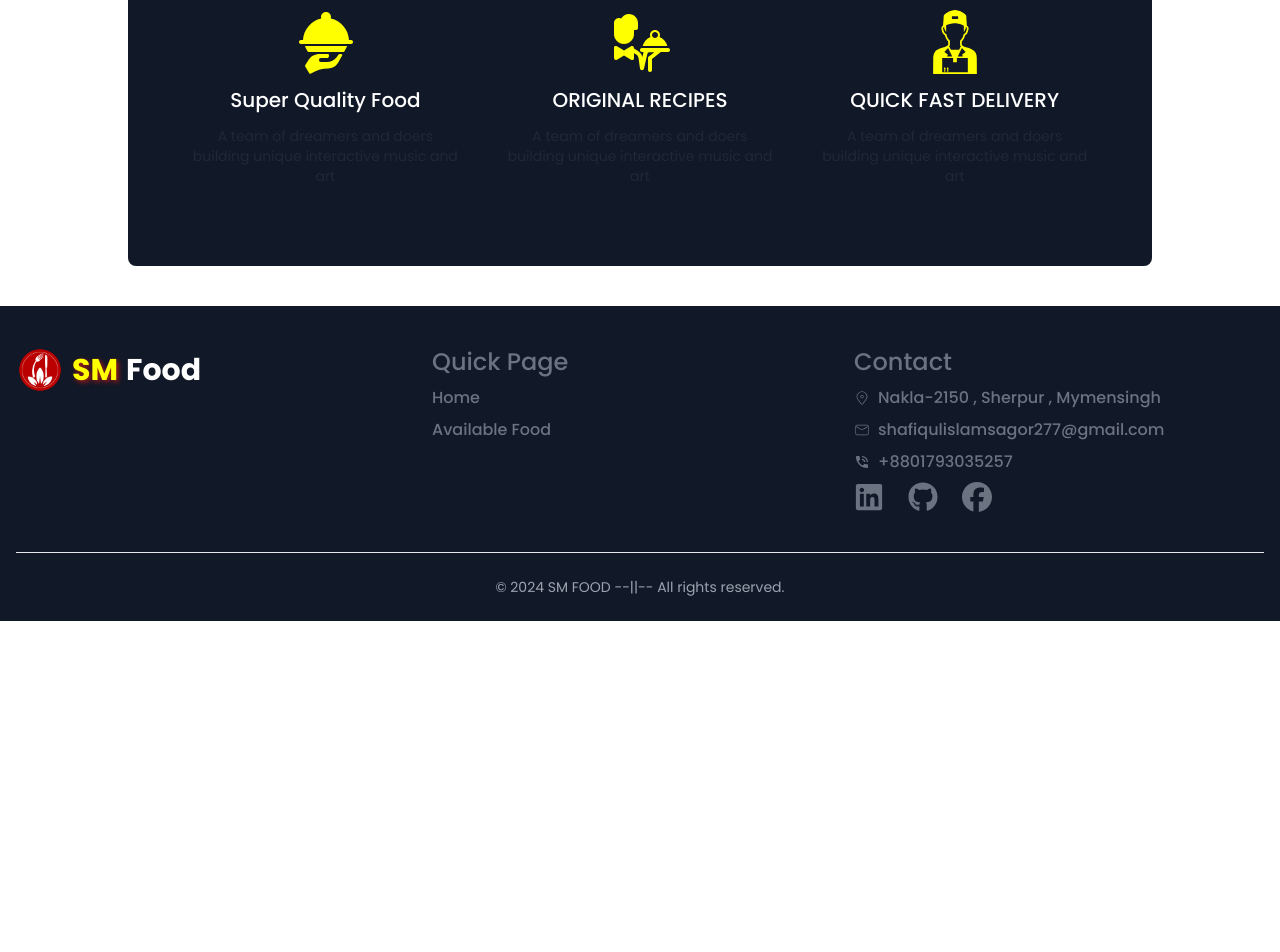
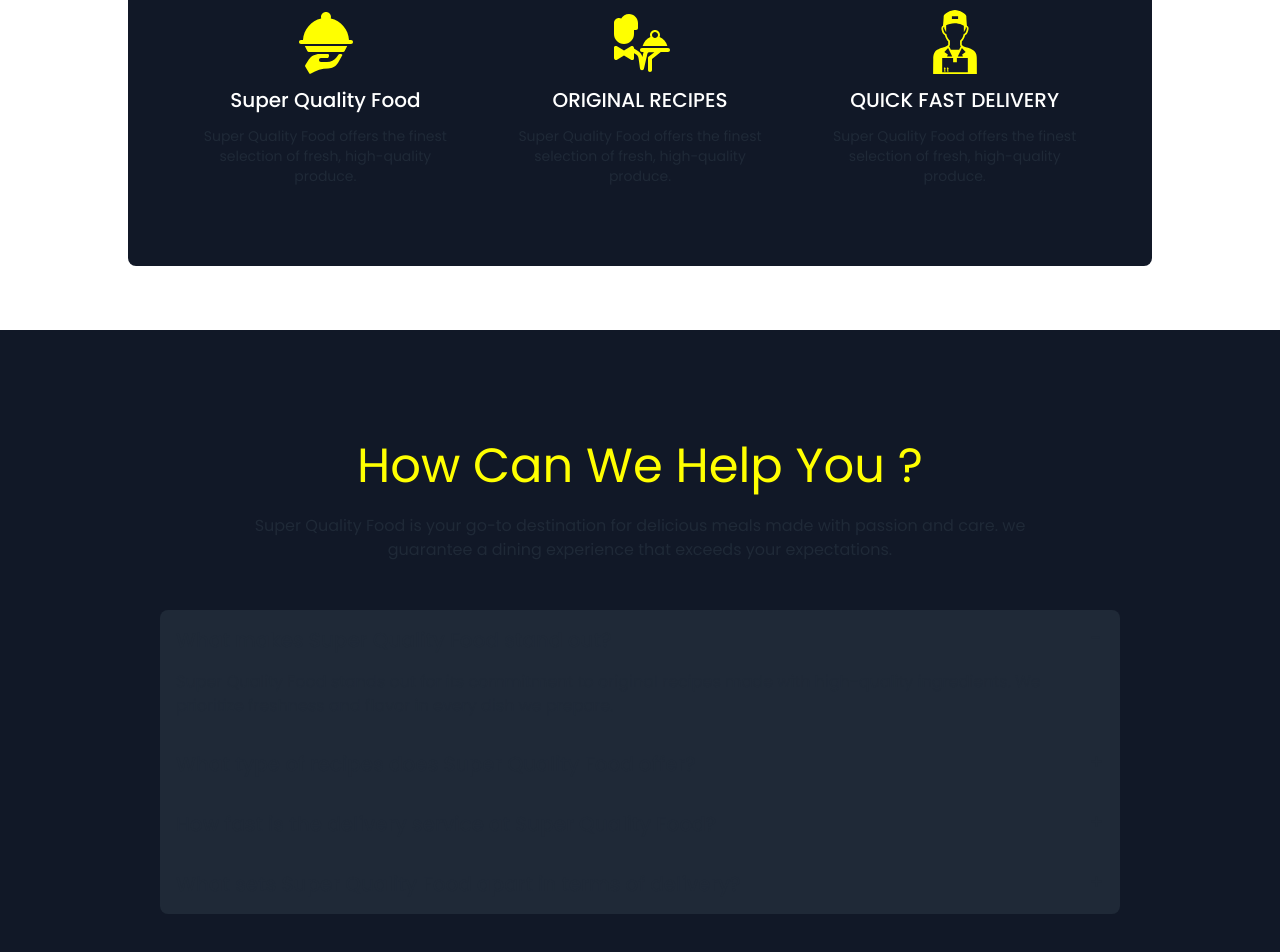
Before and after one commit to shafiqulislamsagor/SM-Food-A11-Client, a React (Vite) app: page / in a window 1280 px wide. Shown: the part 1040-1992 px from the top of the page. Before the commit the page ends 1661 px from the top, so only its background shows below. Built offline with nearby package versions, Linux system fonts and the light colour scheme; no server answers.

Commit message:
assinment completed... next my extra design

```diff
--- a/src/Pages/AvailableFoods.jsx
+++ b/src/Pages/AvailableFoods.jsx
@@ -10,7 +10,7 @@ const AvailableFoods = () => {
     const [FoodCount, setFoodCounts] = useState(0)
     const [current, setcurrent] = useState(1)
     const [filter, setFilter] = useState('')
-    const [search,setSearch] = useState('')
+    const [search, setSearch] = useState('')
 
     // Food All data
     const FoodData = async () => {
@@ -18,13 +18,13 @@ const AvailableFoods = () => {
         return data;
     }
 
-    const parpage = 9 ;
+    const parpage = 9;
 
 
 
     const { data: AllFood = [], isLoading } = useQuery({
         queryFn: () => FoodData(),
-        queryKey: ['food', current, parpage, filter,search]
+        queryKey: ['food', current, parpage, filter, search]
     })
 
 
@@ -44,15 +44,21 @@ const AvailableFoods = () => {
     const filterClick = e => {
         setFilter(e.target.value)
     }
-    const searchBtn = e =>{
+    const searchBtn = e => {
         e.preventDefault()
 
         setSearch(e.target.search.value);
     }
 
-    const resetButton = () =>{
+    const resetButton = () => {
         setSearch('')
         setFilter('')
+    }
+
+    const [column , setColumn] = useState(true)
+
+    const columnHandle = () =>{
+        setColumn(!column)
     }
 
     // console.log(current);
@@ -75,13 +81,13 @@ const AvailableFoods = () => {
     /></div>
     return (
         <div>
-            <div className="flex flex-col md:flex-row justify-evenly items-center gap-10 my-8">
+            <div className="flex flex-col md:flex-row justify-evenly items-center gap-8 md:gap-4 lg:gap-10 my-8">
                 <div >
                     <div className="w-80 border rounded-lg">
                         <form onSubmit={searchBtn} className="relative flex" >
-                            <div  className="relative">
+                            <div className="relative">
                                 <input name="search" className="py-3 pe-20 ps-4 block text-white w-full border-gray-200 rounded-lg text-sm focus:border-green-500 focus:ring-green-500 disabled:opacity-50 disabled:pointer-events-none rounded-e-none dark:bg-neutral-900 dark:border-green-700 dark:text-white dark:placeholder-neutral-500 dark:focus:ring-green-600" type="text" placeholder="Type a Food name" />
-                                <div  className="absolute inset-y-0 end-0 flex items-center pointer-events-none z-20 pe-3.5">
+                                <div className="absolute inset-y-0 end-0 flex items-center pointer-events-none z-20 pe-3.5">
                                     <svg className="flex-shrink-0 size-4 text-gray-400 dark:text-white/60" xmlns="http://www.w3.org/2000/svg" width="24" height="24" viewBox="0 0 24 24" fill="none" stroke="currentColor" strokeWidth="2" strokeLinecap="round" strokeLinejoin="round">
                                         <circle cx="11" cy="11" r="8"></circle>
                                         <path d="m21 21-4.3-4.3"></path>
@@ -104,11 +110,17 @@ const AvailableFoods = () => {
                     <option value='less time'>Expire Date Less time</option>
                     <option value='more time'>Expire Date more time</option>
                 </select>
+                <div className="flex gap-3">
                     <button onClick={resetButton} className="btn bg-[#ad1a19] hover:bg-[#851b1b] text-white">Reset All</button>
+                </div>
+            </div>
+            <div className="flex flex-col md:flex-row justify-evenly items-center md:gap-4 lg:gap-10 my-8">
+
+                <button onClick={columnHandle} className="btn bg-[#ad1a19] hover:bg-[#851b1b] text-white">Column : {column ? 2 : 3}</button>
             </div>
             <div className="w-[95%] mx-auto">
                 <h2 className="text-2xl md:text-3xl lg:text-4xl font-medium"><span className="text-[#ff0] textLayer"> Available</span> Foods Page : {current}</h2>
-                <div className="grid grid-cols-1 md:grid-cols-2 lg:grid-cols-3 gap-5 my-10">
+                <div className={column ? 'grid grid-cols-1 md:grid-cols-2 lg:grid-cols-3 gap-5 my-10' : 'grid grid-cols-1 md:grid-cols-2 gap-5 my-10'}>
                     {
                         AllFood.map((single, id) => <AvailableCard card={single} key={id} />)
                     }
--- a/src/Pages/Home.jsx
+++ b/src/Pages/Home.jsx
@@ -2,6 +2,7 @@
 import Banner from '../components/Banner';
 import FeatureFood from '../components/FeatureFood';
 import FoodMarque from '../components/FoodMarque';
+import FoodQuility from '../components/FoodQuility';
 import FoodServes from '../components/FoodServes';
 
 const Home = () => {
@@ -11,6 +12,7 @@ const Home = () => {
             <FeatureFood/>
             <FoodMarque/>
             <FoodServes/>
+            <FoodQuility/>
         </div>
     );
 };
--- /dev/null
+++ b/src/components/FoodQuility.jsx
@@ -0,0 +1,53 @@
+
+
+const FoodQuility = () => {
+    return (
+        <div className="bg-gray-900 py-28 my-16">
+            <div className="w-[90%] md:w-2/3 mx-auto text-center space-y-6 mb-12">
+                <h2 className="text-4xl lg:text-5xl text-[#ff0]">How Can We Help You ?</h2>
+                <p  className="text-base">Super Quality Food is your go-to destination for delicious meals made with passion and care. we guarantee a dining experience that exceeds your expectations. </p>
+            </div>
+            <div className="w-[90%] md:w-3/4 mx-auto bg-gray-800 rounded-lg ">
+                <div className="collapse collapse-plus ">
+                    <input type="radio" name="my-accordion-3" defaultChecked />
+                    <div className="collapse-title text-xl font-medium">
+                        What makes Super Quality Food stand out?
+                    </div>
+                    <div className="collapse-content">
+                        <p>Super Quality Food stands out for its commitment to original recipes made with high-quality ingredients. We prioritize freshness and flavor in every dish we prepare.</p>
+                    </div>
+                </div>
+                <div className="collapse collapse-plus ">
+                    <input type="radio" name="my-accordion-3" />
+                    <div className="collapse-title text-xl font-medium">
+                        What type of recipes does Super Quality Food offer?
+                    </div>
+                    <div className="collapse-content">
+                        <p>At Super Quality Food, we offer a wide range of original recipes, including international cuisine, comfort food classics, and healthy options to cater to diverse tastes and preferences.</p>
+                    </div>
+                </div>
+                <div className="collapse collapse-plus ">
+                    <input type="radio" name="my-accordion-3" />
+                    <div className="collapse-title text-xl font-medium">
+                        How fast is the delivery service at Super Quality Food?
+                    </div>
+                    <div className="collapse-content">
+                        <p>Our delivery service at Super Quality Food is known for its speed and efficiency. We strive to get your order to you as quickly as possible without compromising on the quality of your food.</p>
+                    </div>
+                </div>
+                <div className="collapse collapse-plus ">
+                    <input type="radio" name="my-accordion-3" />
+                    <div className="collapse-title text-xl font-medium">
+                        What sets Super Quality Food apart in terms of delivery?
+                    </div>
+                    <div className="collapse-content">
+                        <p>Super Quality Food prides itself on its quick and fast delivery service. We understand the importance of getting your food to you promptly, and our efficient delivery system ensures that your order arrives fresh and delicious every time.</p>
+                    </div>
+                </div>
+            </div>
+
+        </div>
+    );
+};
+
+export default FoodQuility;
--- a/src/components/FoodServes.jsx
+++ b/src/components/FoodServes.jsx
@@ -5,21 +5,21 @@ import delivery from '../assets/deliveryman-svgrepo-com.svg'
 const FoodServes = () => {
     return (
         <div className="w-4/5 mx-auto bg-gray-900 rounded-lg my-10">
-            <div className="flex flex-col text-center lg:flex-row justify-around items-center gap-12 px-5 md:px-16 py-20 ">
+            <div className="flex flex-col text-center lg:flex-row justify-between items-center gap-12 px-5 md:px-16 py-20 ">
                 <div className='space-y-3'>
                     <div className='flex justify-center'><img src={serve} className="w-16 h-16 text-white" alt="" /></div>
                     <h3 className='text-xl text-white font-medium'>Super Quality Food</h3>
-                    <p className='text-sm'>A team of dreamers and doers building unique interactive music and art</p>
+                    <p className='text-sm'>Super Quality Food offers the finest selection of fresh, high-quality produce.</p>
                 </div>
                 <div className='space-y-3'>
                     <div className='flex justify-center'><img className="w-16 h-16 text-white" src={quality} alt="" /></div>
                     <h3 className='text-xl text-white font-medium'>ORIGINAL RECIPES</h3>
-                    <p className='text-sm'>A team of dreamers and doers building unique interactive music and art</p>
+                    <p className='text-sm'> Super Quality Food offers the finest selection of fresh, high-quality produce.</p>
                 </div>
                 <div className='space-y-3'>
                     <div className='flex justify-center'><img className="w-16 h-16 text-white" src={delivery} alt="" /></div>
                     <h3 className='text-xl text-white font-medium'>QUICK FAST DELIVERY</h3>
-                    <p className='text-sm'>A team of dreamers and doers building unique interactive music and art</p>
+                    <p className='text-sm'>Super Quality Food offers the finest selection of fresh, high-quality produce.</p>
                 </div>
             </div>
         </div>
```
Lines whose indentation alone changed are shown as unchanged.
